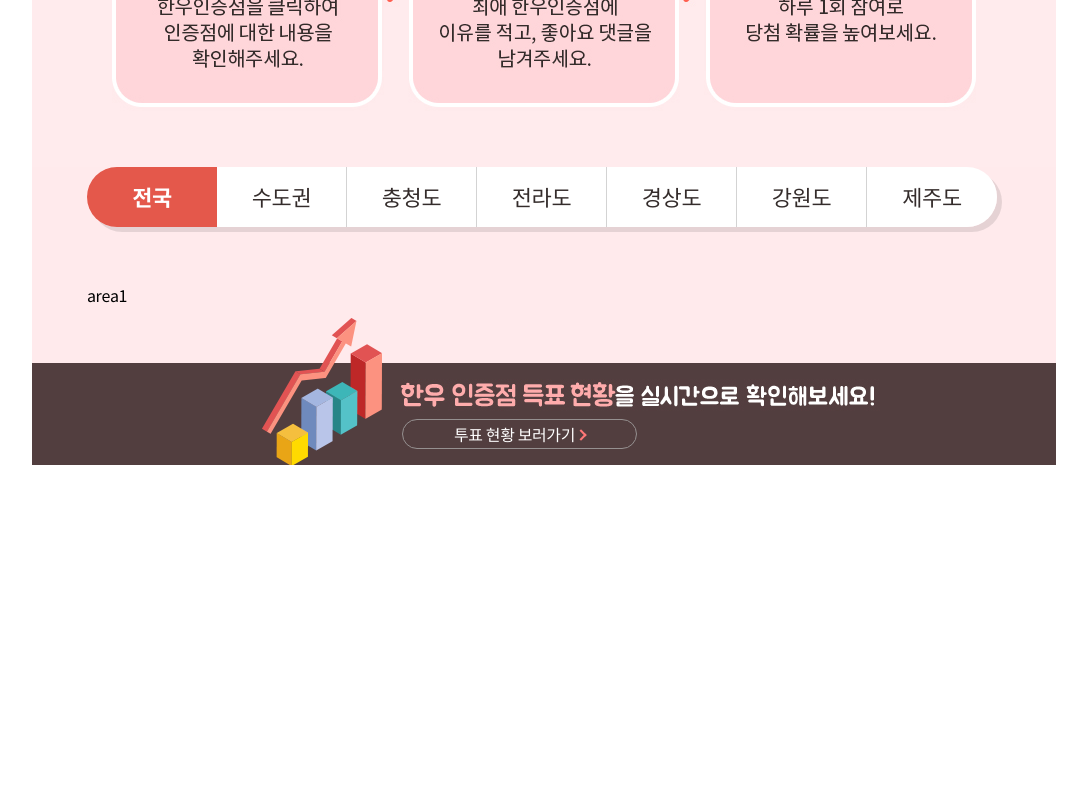
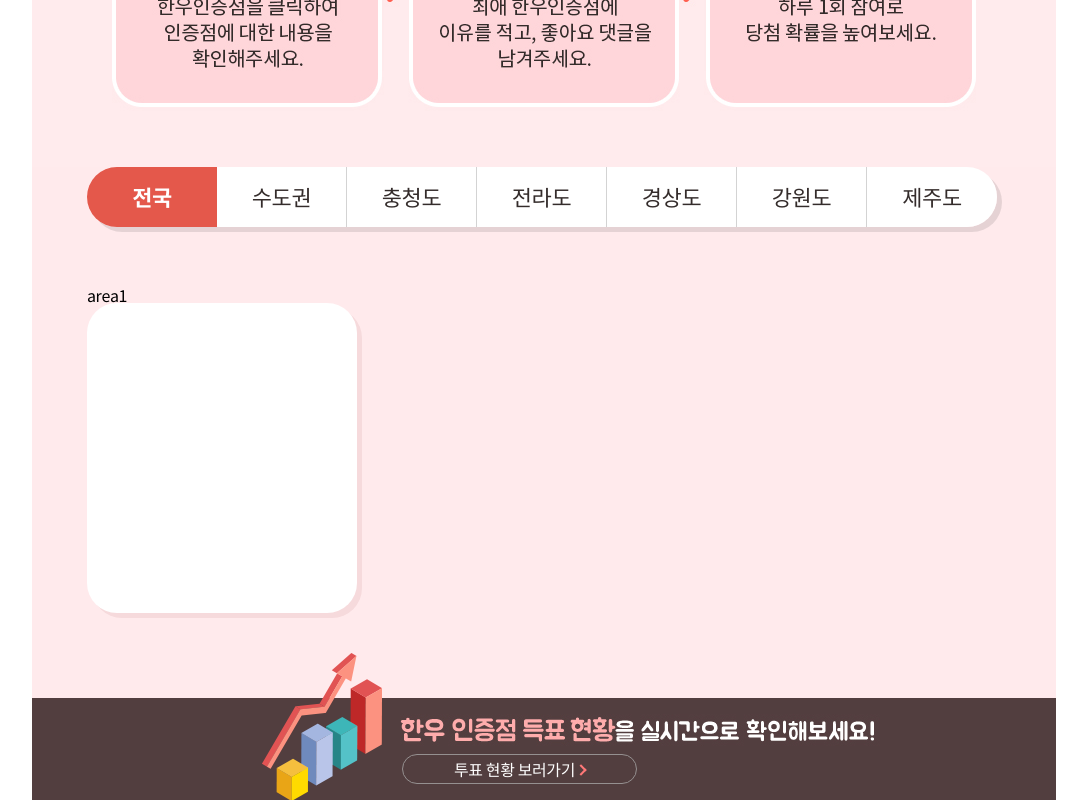
Before and after one commit to Envy-Kim/startnuxtapp-typescript, a Nuxt app: page /myTest in a window 1280 px wide. Shown: the part 1363-2163 px from the top of the page, without its empty margins (96-1183 px from the left). Before the commit the page ends 1828 px from the top, so only its background shows below. Built offline with nearby package versions, Linux system fonts and the light colour scheme; a web font is replaced by a local one.

Commit message:
Fix typescript error

```diff
--- a/components/card.vue
+++ b/components/card.vue
@@ -1,18 +1,54 @@
 <template>
-
+	<div class='card'>
+		<nuxt-link to="">
+			<img v-if="img !== ''" :src="img" alt="">
+		</nuxt-link>
+	</div>
 </template>
 
 <script lang='ts'>
 import Vue from 'vue';
-import Component from "vue-class-component";
-import { Prop } from 'vue-property-decorator'
+import { Component, Prop } from 'vue-property-decorator'
 
 @Component
 export default class Card extends Vue{
+	@Prop({default: ''}) img?: string
 
 }
 </script>
 
-<style scoped>
+<style lang="scss" scoped>
+
+@import "@/assets/scss/mixin";
+
+.card {
+	width: 270px;
+	height: 310px;
+	margin-bottom: 25px;
+	border-radius: 30px;
+	background-color: #fff;
+	box-shadow: 5px 5px 0 rgba(246,218,220);
+	overflow: hidden;
+	a {
+		display: block;
+		width: 100%;
+		height: 100%;
+	}
+	.info {
+		display: flex;
+		flex-wrap: wrap;
+		align-items: flex-end;
+		height: 130px;
+		padding: 20px 15px;
+		p {
+			align-self: stretch;
+			width: 100%;
+			font-size: 22px;
+			margin-left: 10px;
+			color: #3e2e2f;
+			font-weight: bold;
+		}
+	}
+}
 
 </style>
--- a/pages/event.vue
+++ b/pages/event.vue
@@ -219,12 +219,22 @@
 					<tab-item :items='areaTabItem'
 							  :active='areaActiveTab'
 							  class='list-wrap'>
-						<template #area1_1>area1</template>
+						<!-- 전국 -->
+						<template #area1_1>
+							area1
+							<card>card area</card>
+						</template>
+						<!-- 수도권 -->
 						<template #area2_1>area2</template>
+						<!-- 충청도 -->
 						<template #area3_1>area3</template>
+						<!-- 전라도 -->
 						<template #area4_1>area4</template>
+						<!-- 경상도 -->
 						<template #area5_1>area5</template>
+						<!-- 강원도 -->
 						<template #area6_1>area6</template>
+						<!-- 제주도 -->
 						<template #area7_1>area7</template>
 					</tab-item>
 				</event-section>
@@ -253,6 +263,16 @@
 import Vue from 'vue'
 import Component from 'vue-class-component'
 
+export interface eventData {
+	type: string,
+	name: string,
+	phone: string,
+	email: string,
+	certFile: object,
+	aggrchk1: boolean,
+	aggrchk2: boolean
+}
+
 @Component({
 	layout: 'event/index'
 })
@@ -260,7 +280,7 @@ export default class Event extends Vue {
 
 	activeTab: number = 1
 
-	tabItems: object = [
+	tabItems: object[] = [
 		{
 			name: 'event1',
 			tabKey: 0,
@@ -299,17 +319,17 @@ export default class Event extends Vue {
 
 	filename: string = ""
 
-	event1Data: Object = {
+	event1Data: eventData = {
 		type: '',
 		name: '',
 		phone: '',
 		email: '',
-		certFile: [],
+		certFile: {},
 		aggrchk1: false,
 		aggrchk2: false
 	}
 
-	areaTabItem: object = [
+	areaTabItem: object[] = [
 		{
 			name: 'area1',
 			tabKey: 1,
--- a/pages/myTest.vue
+++ b/pages/myTest.vue
@@ -219,12 +219,22 @@
 					<tab-item :items='areaTabItem'
 							  :active='areaActiveTab'
 							  class='list-wrap'>
-						<template #area1_1>area1</template>
+						<!-- 전국 -->
+						<template #area1_1>
+							area1
+							<card>card area</card>
+						</template>
+						<!-- 수도권 -->
 						<template #area2_1>area2</template>
+						<!-- 충청도 -->
 						<template #area3_1>area3</template>
+						<!-- 전라도 -->
 						<template #area4_1>area4</template>
+						<!-- 경상도 -->
 						<template #area5_1>area5</template>
+						<!-- 강원도 -->
 						<template #area6_1>area6</template>
+						<!-- 제주도 -->
 						<template #area7_1>area7</template>
 					</tab-item>
 				</event-section>
@@ -253,6 +263,16 @@
 import Vue from 'vue'
 import Component from 'vue-class-component'
 
+export interface eventData {
+	type: string,
+	name: string,
+	phone: string,
+	email: string,
+	certFile: object,
+	aggrchk1: boolean,
+	aggrchk2: boolean
+}
+
 @Component({
 	layout: 'event/index'
 })
@@ -260,7 +280,7 @@ export default class MyTest extends Vue {
 
 	activeTab: number = 1
 
-	tabItems: object = [
+	tabItems: object[] = [
 		{
 			name: 'event1',
 			tabKey: 0,
@@ -299,17 +319,17 @@ export default class MyTest extends Vue {
 
 	filename: string = ""
 
-	event1Data: Object = {
+	event1Data: eventData = {
 		type: '',
 		name: '',
 		phone: '',
 		email: '',
-		certFile: [],
+		certFile: {},
 		aggrchk1: false,
 		aggrchk2: false
 	}
 
-	areaTabItem: object = [
+	areaTabItem: object[] = [
 		{
 			name: 'area1',
 			tabKey: 1,
```
